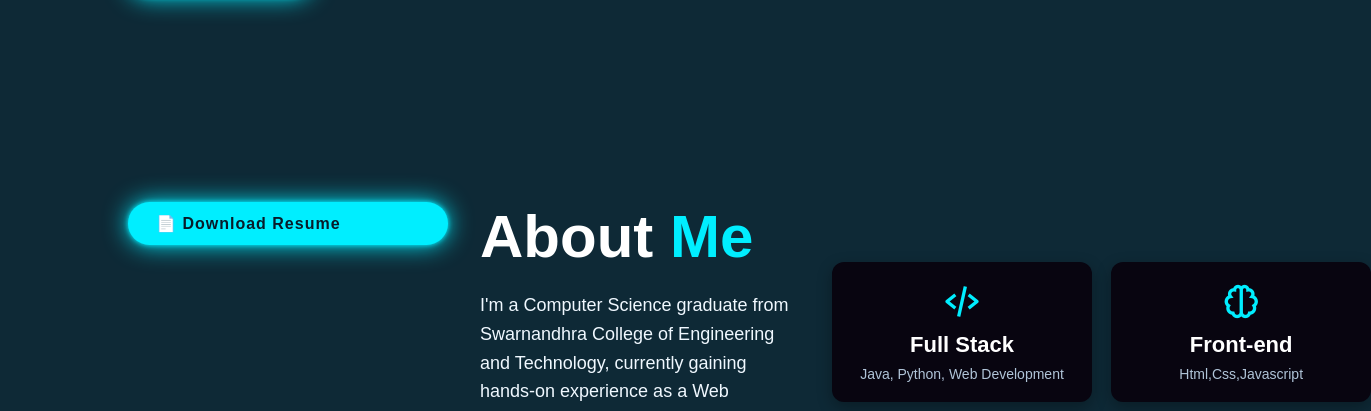
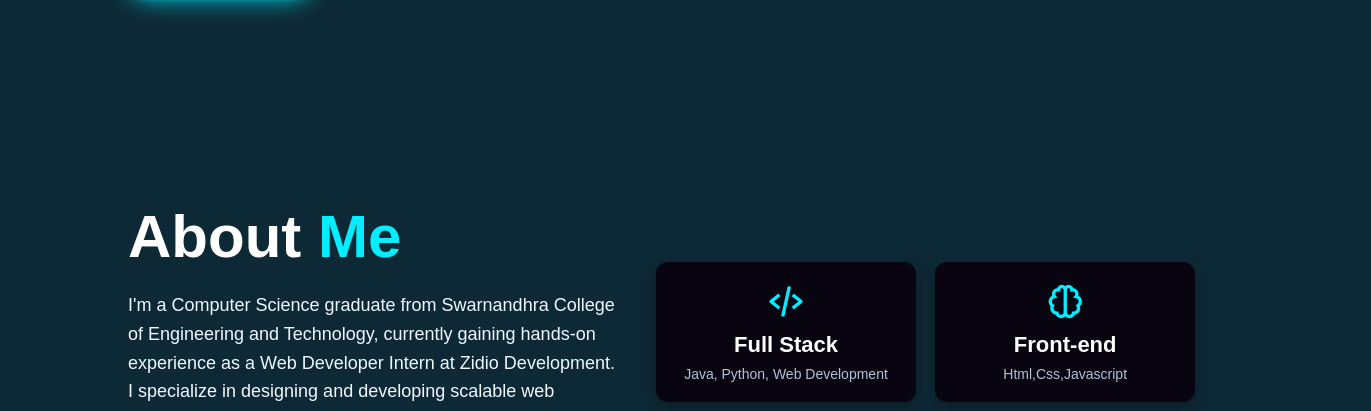
Before and after one commit to tejasuryashangchiu/portifolio_of-surya, a plain HTML site: page index.html in a window 1280 px wide. Shown: the part 677-1088 px from the top of the page, 1371 px wide, since content can reach past the window. Drawn offline with nearby package versions, Linux system fonts and the light colour scheme.

Commit message:
Updated index.html content

```diff
--- a/index.html
+++ b/index.html
@@ -86,7 +86,7 @@
     <span class="home-imHover"></span>
   </section>
   <section class="about" id="about">
-  <a href="resume.pdf" class="btn-box" download>📄 Download Resume</a>
+
 
     <div class="about-text">
       <h2>
```
